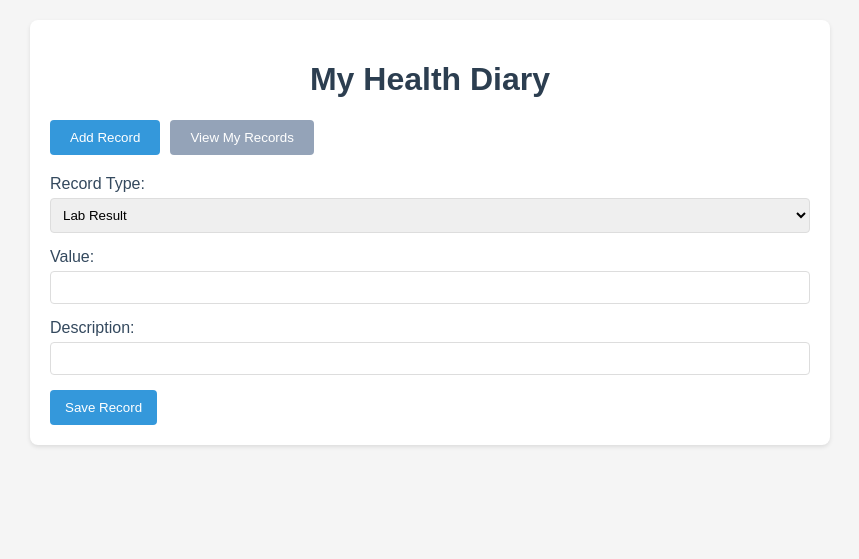
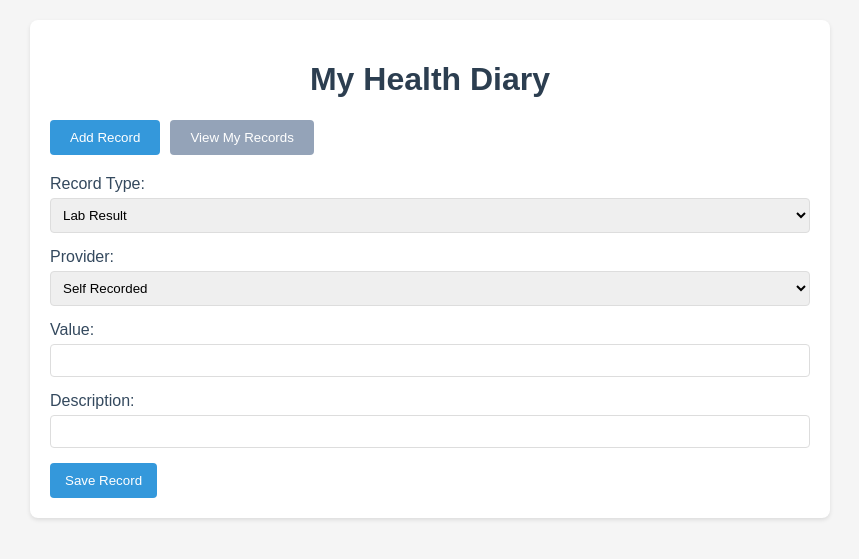
Before and after one commit to silicon-sage/AlexPythonServer, a Flask app: page / in a window 1280 px wide. Shown: the top 559 px of the page, without its empty margins (210-1069 px from the left). Run offline with Flask 3, Linux system fonts and the light colour scheme; some libraries are stand-ins or nearby versions.

Commit message:
Add field for medical provider

```diff
--- a/main.py
+++ b/main.py
@@ -40,15 +40,16 @@ except Exception as e:
     raise
 
 class HealthRecord:
-    def __init__(self, record_type: str, patient_id: str, timestamp: datetime = None):
+    def __init__(self, record_type: str, patient_id: str, provider: str = None, timestamp: datetime = None):
         self.id = str(uuid.uuid4())
         self.record_type = record_type
         self.patient_id = patient_id
+        self.provider = provider
         self.timestamp = timestamp or datetime.now()
 
 class LabResult(HealthRecord):
-    def __init__(self, patient_id: str, value: float, description: str):
-        super().__init__("lab_result", patient_id)
+    def __init__(self, patient_id: str, value: float, description: str, provider: str = None):
+        super().__init__("lab_result", patient_id, provider)
         self.value = value
         self.description = description
 
@@ -57,14 +58,15 @@ class LabResult(HealthRecord):
             "id": self.id,
             "type": self.record_type,
             "patient_id": self.patient_id,
+            "provider": self.provider,
             "timestamp": self.timestamp.isoformat(),
             "value": self.value,
             "description": self.description
         }
 
 class Prescription(HealthRecord):
-    def __init__(self, patient_id: str, dose: str, drug: str):
-        super().__init__("prescription", patient_id)
+    def __init__(self, patient_id: str, dose: str, drug: str, provider: str = None):
+        super().__init__("prescription", patient_id, provider)
         self.dose = dose
         self.drug = drug
 
@@ -73,14 +75,15 @@ class Prescription(HealthRecord):
             "id": self.id,
             "type": self.record_type,
             "patient_id": self.patient_id,
+            "provider": self.provider,
             "timestamp": self.timestamp.isoformat(),
             "dose": self.dose,
             "drug": self.drug
         }
 
 class AppointmentNote(HealthRecord):
-    def __init__(self, patient_id: str, note: str):
-        super().__init__("appointment_note", patient_id)
+    def __init__(self, patient_id: str, note: str, provider: str = None):
+        super().__init__("appointment_note", patient_id, provider)
         self.note = note
 
     def to_dict(self):
@@ -88,13 +91,14 @@ class AppointmentNote(HealthRecord):
             "id": self.id,
             "type": self.record_type,
             "patient_id": self.patient_id,
+            "provider": self.provider,
             "timestamp": self.timestamp.isoformat(),
             "note": self.note
         }
 
 class SelfMeasurement(HealthRecord):
-    def __init__(self, patient_id: str, value: float, description: str):
-        super().__init__("self_measurement", patient_id)
+    def __init__(self, patient_id: str, value: float, description: str, provider: str = None):
+        super().__init__("self_measurement", patient_id, provider)
         self.value = value
         self.description = description
 
@@ -103,6 +107,7 @@ class SelfMeasurement(HealthRecord):
             "id": self.id,
             "type": self.record_type,
             "patient_id": self.patient_id,
+            "provider": self.provider,
             "timestamp": self.timestamp.isoformat(),
             "value": self.value,
             "description": self.description
@@ -122,29 +127,34 @@ def add_health_record():
 
         record_type = data['type']
         patient_id = data['patient_id']
+        provider = data.get('provider')  # Optional provider field
 
         if record_type == "lab_result":
             record = LabResult(
                 patient_id=patient_id,
                 value=float(data['value']),
-                description=data['description']
+                description=data['description'],
+                provider=provider
             )
         elif record_type == "prescription":
             record = Prescription(
                 patient_id=patient_id,
                 dose=data['dose'],
-                drug=data['drug']
+                drug=data['drug'],
+                provider=provider
             )
         elif record_type == "appointment_note":
             record = AppointmentNote(
                 patient_id=patient_id,
-                note=data['note']
+                note=data['note'],
+                provider=provider
             )
         elif record_type == "self_measurement":
             record = SelfMeasurement(
                 patient_id=patient_id,
                 value=float(data['value']),
-                description=data['description']
+                description=data['description'],
+                provider=provider
             )
         else:
             return jsonify({"error": "Invalid record type"}), 400
@@ -159,6 +169,8 @@ def add_health_record():
         # Add to index sets for efficient filtering
         redis_client.sadd(f"patient:{patient_id}", record.id)
         redis_client.sadd(f"type:{record_type}", record.id)
+        if provider:
+            redis_client.sadd(f"provider:{provider}", record.id)
 
         return jsonify(record_dict), 201
 
@@ -174,22 +186,24 @@ def get_health_records():
     try:
         patient_id = request.args.get('patient_id')
         record_type = request.args.get('type')
+        provider = request.args.get('provider')
 
         # Get all record IDs that match the filters
         record_ids = set()
+        filter_sets = []
 
-        if patient_id and record_type:
-            # Intersection of patient's records and records of specific type
-            patient_records = redis_client.smembers(f"patient:{patient_id}")
-            type_records = redis_client.smembers(f"type:{record_type}")
-            record_ids = patient_records.intersection(type_records)
-        elif patient_id:
-            record_ids = redis_client.smembers(f"patient:{patient_id}")
-        elif record_type:
-            record_ids = redis_client.smembers(f"type:{record_type}")
+        if patient_id:
+            filter_sets.append(redis_client.smembers(f"patient:{patient_id}"))
+        if record_type:
+            filter_sets.append(redis_client.smembers(f"type:{record_type}"))
+        if provider:
+            filter_sets.append(redis_client.smembers(f"provider:{provider}"))
+
+        if filter_sets:
+            # Intersection of all filter sets
+            record_ids = set.intersection(*filter_sets) if len(filter_sets) > 1 else filter_sets[0]
         else:
             # If no filters, get all record IDs
-            # Note: In production, you might want to implement pagination
             all_patient_keys = redis_client.keys("patient:*")
             for key in all_patient_keys:
                 record_ids.update(redis_client.smembers(key))
--- a/templates/index.html
+++ b/templates/index.html
@@ -137,6 +145,16 @@
                         <option value="prescription">Prescription</option>
                         <option value="appointment_note">Appointment Note</option>
                         <option value="self_measurement">Self Measurement</option>
+                    </select>
+                </div>
+
+                <div class="form-group">
+                    <label for="provider">Provider:</label>
+                    <select id="provider">
+                        <option value="self_recorded">Self Recorded</option>
+                        <option value="family_doctor">Family Doctor</option>
+                        <option value="specialist">Specialist</option>
+                        <option value="emergency">Emergency Room</option>
                     </select>
                 </div>
 
@@ -159,6 +177,16 @@
                     </select>
                 </div>
                 <div class="form-group">
+                    <label for="providerFilter">Provider:</label>
+                    <select id="providerFilter" onchange="refreshRecords()">
+                        <option value="">All Providers</option>
+                        <option value="self_recorded">Self Recorded</option>
+                        <option value="family_doctor">Family Doctor</option>
+                        <option value="specialist">Specialist</option>
+                        <option value="emergency">Emergency Room</option>
+                    </select>
+                </div>
+                <div class="form-group">
                     <label for="timeFilter">Time Period:</label>
                     <select id="timeFilter" onchange="refreshRecords()">
                         <option value="">All Time</option>
@@ -171,21 +199,34 @@
             </div>
             <div id="recordsList"></div>
         </div>
-	</div>
+    </div>
 
     <script>
+        function showNotification(message, isError = false) {
+            const notification = document.getElementById('notification');
+            notification.textContent = message;
+            notification.classList.toggle('error', isError);
+            notification.classList.add('show');
+
+            // Hide notification after 3 seconds
+            setTimeout(() => {
+                notification.classList.remove('show');
+            }, 3000);
+        }
+
+
+
         function showTab(tab) {
             document.getElementById('addSection').style.display = tab === 'add' ? 'block' : 'none';
             document.getElementById('viewSection').style.display = tab === 'view' ? 'block' : 'none';
 
-            // Update active tab
             document.querySelectorAll('.tab').forEach(t => {
                 t.classList.remove('active');
             });
             event.target.classList.add('active');
 
             if (tab === 'view') {
-                fetchRecords();
+                refreshRecords();
             }
         }
 
@@ -235,7 +276,8 @@
             const type = document.getElementById('recordType').value;
             let data = {
                 type: type,
-                patient_id: "123"  // In a real app, this would be the logged-in user's ID
+                provider: document.getElementById('provider').value,
+                patient_id: "123"
             };
 
             if (type === 'lab_result' || type === 'self_measurement') {
@@ -257,21 +299,41 @@
             })
             .then(response => response.json())
             .then(data => {
-                alert('Record saved successfully!');
+                showNotification('Record saved successfully!');
                 document.getElementById('recordForm').reset();
                 updateForm();
             })
             .catch(error => {
-                alert('Error saving record');
+                showNotification('Error saving record', true);
                 console.error('Error:', error);
             });
         }
 
-        function fetchRecords() {
-            fetch('/health-records')
+        function refreshRecords() {
+            const typeFilter = document.getElementById('typeFilter').value;
+            const providerFilter = document.getElementById('providerFilter').value;
+            const timeFilter = document.getElementById('timeFilter').value;
+
+            let url = '/health-records';
+            if (typeFilter) {
+                url += `?type=${typeFilter}`;
+            }
+            if (providerFilter) {
+                url += url.includes('?') ? `&provider=${providerFilter}` : `?provider=${providerFilter}`;
+            }
+
+            fetch(url)
                 .then(response => response.json())
                 .then(records => {
+                    records.sort((a, b) => new Date(b.timestamp) - new Date(a.timestamp));
+                    records = filterRecordsByTime(records, timeFilter);
+
                     const recordsList = document.getElementById('recordsList');
+                    if (records.length === 0) {
+                        recordsList.innerHTML = '<div class="no-records">No records found for the selected filters.</div>';
+                        return;
+                    }
+
                     recordsList.innerHTML = records.map(record => {
                         let details = '';
                         const recordType = record.type.replace('_', '-');
@@ -284,21 +346,20 @@
                             details = record.note;
                         }
 
-                        // Convert timestamp to PST
-                        const pstTimestamp = moment(record.timestamp)
-                            .tz('America/Los_Angeles')
-                            .format('MMMM Do YYYY, h:mm:ss a z');
+                        const localTimestamp = moment(record.timestamp).local().format('MMMM Do YYYY, h:mm:ss a z');
+                        const providerName = record.provider ? record.provider.replace('_', ' ').replace(/\b\w/g, l => l.toUpperCase()) : 'Self Recorded';
 
                         return `
                             <div class="record record-${recordType}">
                                 <div class="record-type ${recordType}">
                                     ${record.type.replace('_', ' ').toUpperCase()}
                                 </div>
+                                <div class="provider">Provider: ${providerName}</div>
                                 <div>${details}</div>
-                                <div class="timestamp">${pstTimestamp}</div>
+                                <div class="timestamp">${localTimestamp}</div>
                             </div>
                         `;
-					}).join('');
+                    }).join('');
                 })
                 .catch(error => {
                     console.error('Error:', error);
@@ -332,102 +393,6 @@
             }
         }
 
-        function refreshRecords() {
-            const typeFilter = document.getElementById('typeFilter').value;
-            const timeFilter = document.getElementById('timeFilter').value;
-
-            let url = '/health-records';
-            if (typeFilter) {
-                url += url.includes('?') ? `&type=${typeFilter}` : `?type=${typeFilter}`;
-            }
-
-            fetch(url)
-                .then(response => response.json())
-                .then(records => {
-                    // Sort records by timestamp in descending order
-                    records.sort((a, b) => new Date(b.timestamp) - new Date(a.timestamp));
-
-                    // Apply time filter
-                    records = filterRecordsByTime(records, timeFilter);
-
-                    const recordsList = document.getElementById('recordsList');
-                    if (records.length === 0) {
-                        recordsList.innerHTML = '<div class="no-records">No records found for the selected filters.</div>';
-                        return;
-                    }
-
-                    recordsList.innerHTML = records.map(record => {
-                        let details = '';
-                        const recordType = record.type.replace('_', '-');
-
-                        if (record.type === 'lab_result' || record.type === 'self_measurement') {
-                            details = `Value: ${record.value} - ${record.description}`;
-                        } else if (record.type === 'prescription') {
-                            details = `${record.drug} - ${record.dose}`;
-                        } else if (record.type === 'appointment_note') {
-                            details = record.note;
-                        }
-
-                        // Updated timestamp formatting to use local time
-                        const localTimestamp = moment(record.timestamp).local().format('MMMM Do YYYY, h:mm:ss a z');
-
-                        return `
-                            <div class="record record-${recordType}">
-                                <div class="record-type ${recordType}">
-                                    ${record.type.replace('_', ' ').toUpperCase()}
-                                </div>
-                                <div>${details}</div>
-                                <div class="timestamp">${localTimestamp}</div>
-                            </div>
-                        `;
-                    }).join('');
-                })
-                .catch(error => {
-                    console.error('Error:', error);
-                    document.getElementById('recordsList').innerHTML = 'Error loading records';
-                });
-        }
-
-        function showTab(tab) {
-            document.getElementById('addSection').style.display = tab === 'add' ? 'block' : 'none';
-            document.getElementById('viewSection').style.display = tab === 'view' ? 'block' : 'none';
-
-            document.querySelectorAll('.tab').forEach(t => {
-                t.classList.remove('active');
-            });
-            event.target.classList.add('active');
-
-            if (tab === 'view') {
-                refreshRecords();
-            }
-        }
-
-        // Add these styles to your existing styles
-        document.head.insertAdjacentHTML('beforeend', `
-            <style>
-                .filters {
-                    display: flex;
-                    gap: 20px;
-                    margin-bottom: 20px;
-                    background-color: #f8f9fa;
-                    padding: 15px;
-                    border-radius: 4px;
-                }
-
-                .filters .form-group {
-                    flex: 1;
-                }
-
-                .no-records {
-                    text-align: center;
-                    padding: 20px;
-                    color: #666;
-                    font-style: italic;
-                }
-            </style>
-        `);
-
-        // Initialize the form when the page loads
         document.addEventListener('DOMContentLoaded', function() {
             updateForm();
         });
```
Also changed, not shown: other parts of templates/index.html (+51 -43 lines).
